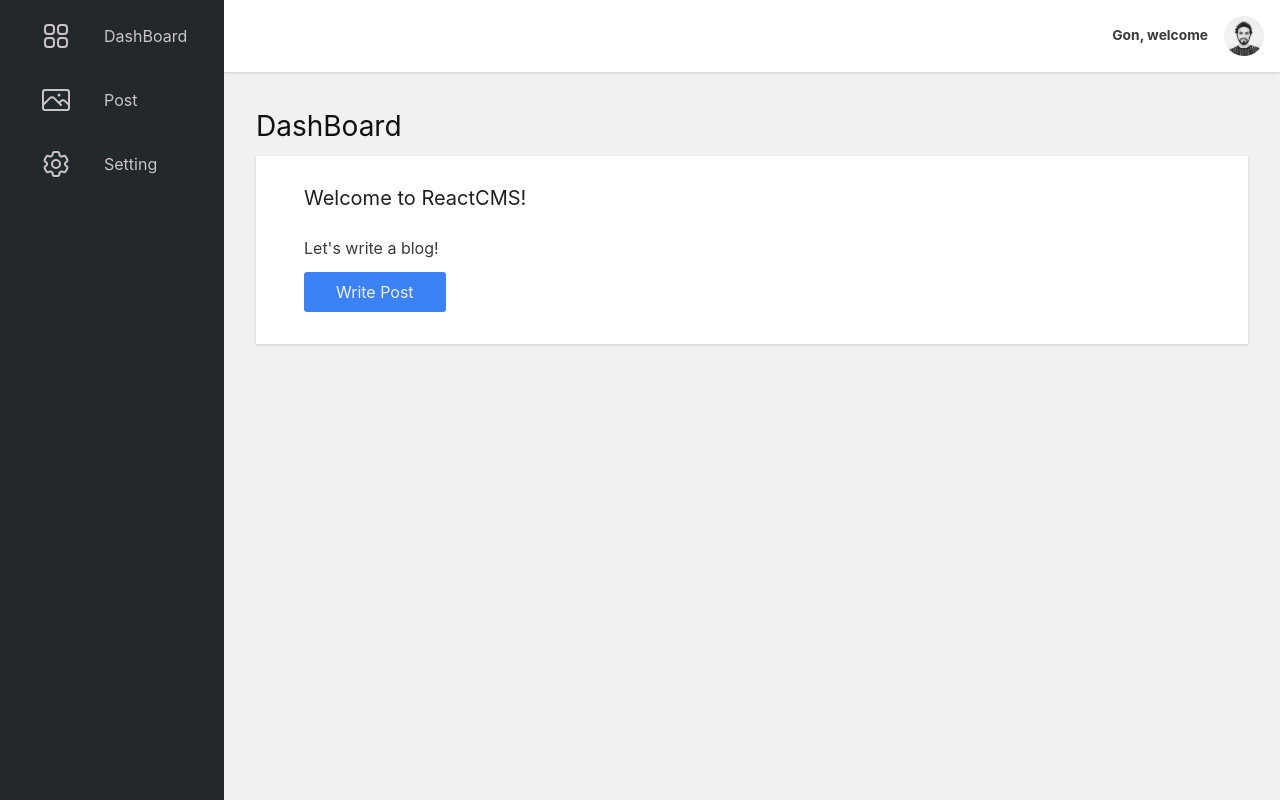
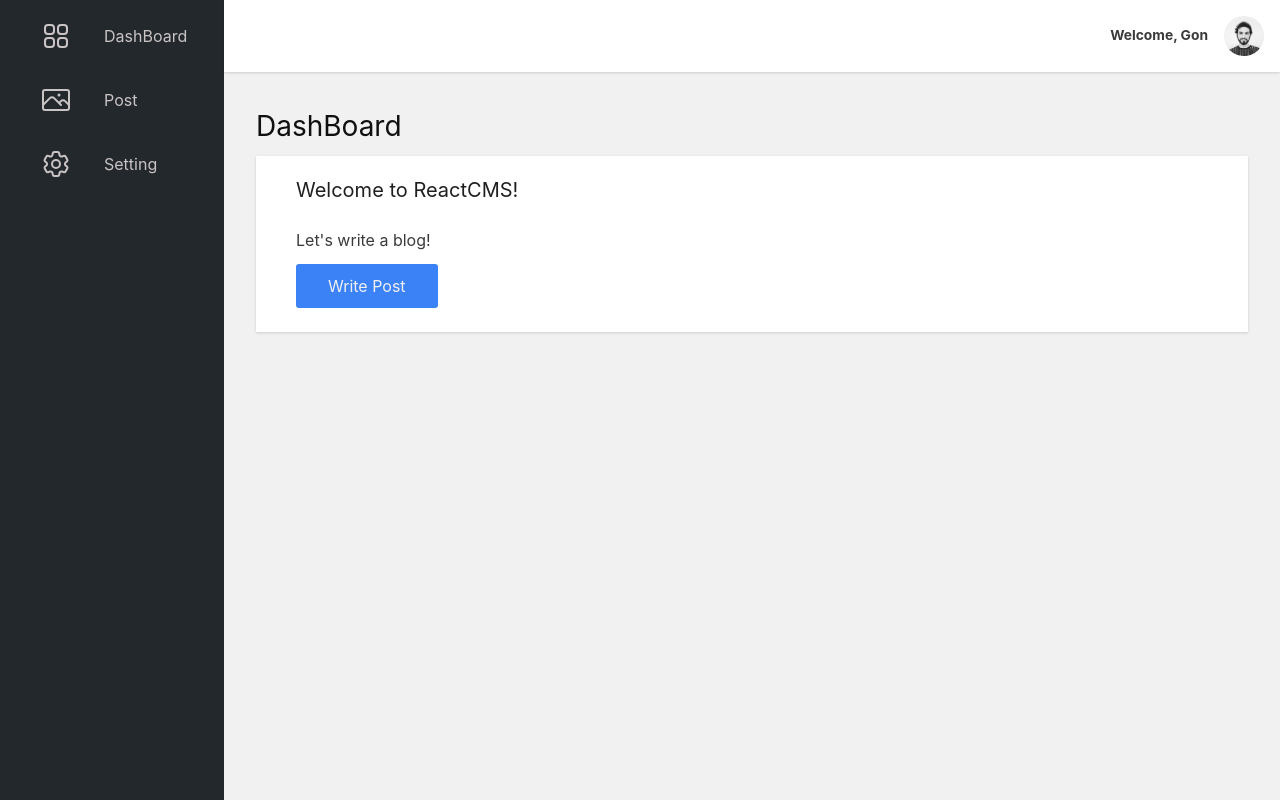
Before and after one commit to gonzales54/ReactCMS, a React (Vite) app in the folder src/: page / in a window 1280 px wide. Built offline with nearby package versions, Linux system fonts and the light colour scheme.

Commit message:
add: installed reduxjs

```diff
--- a/src/package.json
+++ b/src/package.json
@@ -9,6 +9,7 @@
     "preview": "vite preview"
   },
   "dependencies": {
+    "@reduxjs/toolkit": "^1.9.0",
     "react": "^18.2.0",
     "react-dom": "^18.2.0",
     "react-router-dom": "^6.4.3",
--- a/src/src/App.tsx
+++ b/src/src/App.tsx
@@ -1,11 +1,21 @@
 import './style/css/reset.css'
 import './style/scss/app.scss'
-import { Home } from "./components/views/Home"
+import { DashBoardView } from "./components/views/DashBoard"
+import { PostView } from './components/views/Post'
+import { SettingView } from './components/views/Setting'
+import { BrowserRouter, Routes, Route } from 'react-router-dom'
+import { NotFound } from './components/views/NotFound'
 
-const App = () => {
+const App = (): JSX.Element => {
   return (
     <div>
-      <Home/>
+      <BrowserRouter>
+        <Routes>
+          <Route path='/' element={<DashBoardView/>}></Route>
+          <Route path='/post' element={<PostView/>}></Route>
+          <Route path='/setting' element={<SettingView/>}></Route>
+          <Route path='*' element={<NotFound/>}></Route>        </Routes>
+      </BrowserRouter>
     </div>
   )
 }
--- a/src/src/components/views/Home.tsx
+++ b/src/src/components/views/DashBoard.tsx
@@ -1,32 +1,33 @@
+import { Link } from 'react-router-dom'
 import Profile1 from '../../assets/profile.jpg'
 
-export const Home = () => {
+export const DashBoardView = (): JSX.Element => {
   return (
     <div className="home">
       <div className="sideBar">
         <ul className="sideMenu">
           <li className="sideMenuItem">
-            <a href="/" className="sideMenuLink">
+            <Link to='/' className="sideMenuLink">
               <p className="icon">
                 <svg xmlns="http://www.w3.org/2000/svg" fill="none" viewBox="0 0 24 24" strokeWidth={1.5} stroke="currentColor" className="icons">
                   <path strokeLinecap="round" strokeLinejoin="round" d="M3.75 6A2.25 2.25 0 016 3.75h2.25A2.25 2.25 0 0110.5 6v2.25a2.25 2.25 0 01-2.25 2.25H6a2.25 2.25 0 01-2.25-2.25V6zM3.75 15.75A2.25 2.25 0 016 13.5h2.25a2.25 2.25 0 012.25 2.25V18a2.25 2.25 0 01-2.25 2.25H6A2.25 2.25 0 013.75 18v-2.25zM13.5 6a2.25 2.25 0 012.25-2.25H18A2.25 2.25 0 0120.25 6v2.25A2.25 2.25 0 0118 10.5h-2.25a2.25 2.25 0 01-2.25-2.25V6zM13.5 15.75a2.25 2.25 0 012.25-2.25H18a2.25 2.25 0 012.25 2.25V18A2.25 2.25 0 0118 20.25h-2.25A2.25 2.25 0 0113.5 18v-2.25z" />
                 </svg>
               </p>
               <p>DashBoard</p>
-            </a>
+            </Link>
           </li>
           <li className="sideMenuItem">
-            <a href="/" className="sideMenuLink">
+            <Link to='/post' className="sideMenuLink">
               <p className="icon">
                 <svg xmlns="http://www.w3.org/2000/svg" fill="none" viewBox="0 0 24 24" strokeWidth={1.5} stroke="currentColor" className="icons">
                   <path strokeLinecap="round" strokeLinejoin="round" d="M2.25 15.75l5.159-5.159a2.25 2.25 0 013.182 0l5.159 5.159m-1.5-1.5l1.409-1.409a2.25 2.25 0 013.182 0l2.909 2.909m-18 3.75h16.5a1.5 1.5 0 001.5-1.5V6a1.5 1.5 0 00-1.5-1.5H3.75A1.5 1.5 0 002.25 6v12a1.5 1.5 0 001.5 1.5zm10.5-11.25h.008v.008h-.008V8.25zm.375 0a.375.375 0 11-.75 0 .375.375 0 01.75 0z" />
                 </svg>
               </p>
               <p>Post</p>
-            </a>
+            </Link>
           </li>
           <li className="sideMenuItem">
-            <a href="/" className="sideMenuLink">
+            <Link to='/setting' className="sideMenuLink">
               <p className="icon">
                 <svg xmlns="http://www.w3.org/2000/svg" fill="none" viewBox="0 0 24 24" strokeWidth={1.5} stroke="currentColor" className="icons">
                   <path strokeLinecap="round" strokeLinejoin="round" d="M9.594 3.94c.09-.542.56-.94 1.11-.94h2.593c.55 0 1.02.398 1.11.94l.213 1.281c.063.374.313.686.645.87.074.04.147.083.22.127.324.196.72.257 1.075.124l1.217-.456a1.125 1.125 0 011.37.49l1.296 2.247a1.125 1.125 0 01-.26 1.431l-1.003.827c-.293.24-.438.613-.431.992a6.759 6.759 0 010 .255c-.007.378.138.75.43.99l1.005.828c.424.35.534.954.26 1.43l-1.298 2.247a1.125 1.125 0 01-1.369.491l-1.217-.456c-.355-.133-.75-.072-1.076.124a6.57 6.57 0 01-.22.128c-.331.183-.581.495-.644.869l-.213 1.28c-.09.543-.56.941-1.11.941h-2.594c-.55 0-1.02-.398-1.11-.94l-.213-1.281c-.062-.374-.312-.686-.644-.87a6.52 6.52 0 01-.22-.127c-.325-.196-.72-.257-1.076-.124l-1.217.456a1.125 1.125 0 01-1.369-.49l-1.297-2.247a1.125 1.125 0 01.26-1.431l1.004-.827c.292-.24.437-.613.43-.992a6.932 6.932 0 010-.255c.007-.378-.138-.75-.43-.99l-1.004-.828a1.125 1.125 0 01-.26-1.43l1.297-2.247a1.125 1.125 0 011.37-.491l1.216.456c.356.133.751.072 1.076-.124.072-.044.146-.087.22-.128.332-.183.582-.495.644-.869l.214-1.281z" />
@@ -34,7 +35,7 @@ export const Home = () => {
                 </svg>
               </p>
               <p>Setting</p>
-            </a>
+            </Link>
           </li>
         </ul>
       </div>
@@ -42,7 +43,7 @@ export const Home = () => {
         <header className="header">
           <div className="container">
             <h1 className='user'>
-              <h3 className='userName'>Gon, welcome</h3>
+              <p className='userName'>Welcome, Gon</p>
               <p className="userIcon">
                 <img src={Profile1} alt="" />
               </p>
@@ -54,7 +55,7 @@ export const Home = () => {
           <div className='dashBoardContent'>
             <h3>Welcome to ReactCMS!</h3>
             <p>Let's write a blog!</p>
-            <button type='button' className=''>Write Post</button>
+            <a href="" className='postLink'>Write Post</a>
           </div>
         </main>
       </div>
--- /dev/null
+++ b/src/src/components/views/NotFound.tsx
@@ -0,0 +1,5 @@
+export const NotFound = (): JSX.Element => {
+  return (
+    <h1>Not Found</h1>
+  )
+}
--- a/src/src/components/views/Post.tsx
+++ b/src/src/components/views/Post.tsx
@@ -0,0 +1,5 @@
+export const PostView = (): JSX.Element => {
+  return (
+    <h1>Post</h1>
+  )
+}
--- a/src/src/components/views/Setting.tsx
+++ b/src/src/components/views/Setting.tsx
@@ -0,0 +1,5 @@
+export const SettingView = (): JSX.Element => {
+  return (
+    <h1>Setting</h1>
+  )
+}
--- a/src/src/style/scss/app.scss
+++ b/src/src/style/scss/app.scss
@@ -86,7 +86,7 @@ body {
         font-size: 1.75rem;
       }
       .dashBoardContent {
-        padding: 2rem 3rem;
+        padding: 1.5rem 2.5rem;
         background: #fff;
         box-shadow: 0 1px 3px 0 rgba(0, 0, 0, 0.1), 0 1px 2px 0 rgba(0, 0, 0, 0.06);
         h3 {
@@ -98,8 +98,9 @@ body {
           margin-bottom: 1rem;
           color: rgb(58, 58, 58);
         }
-        button {
-          padding: 0.75rem 2rem;
+        .postLink {
+          padding: 0.8625rem 2rem;
+          display: inline-block;
           color: #F1F1F1;
           background-color: #3B82F6;
           border-radius: 3px;
```
Also changed, not shown: src/src/store/index.ts (added), 1 other file (tests, documents, lock files or other folders).
